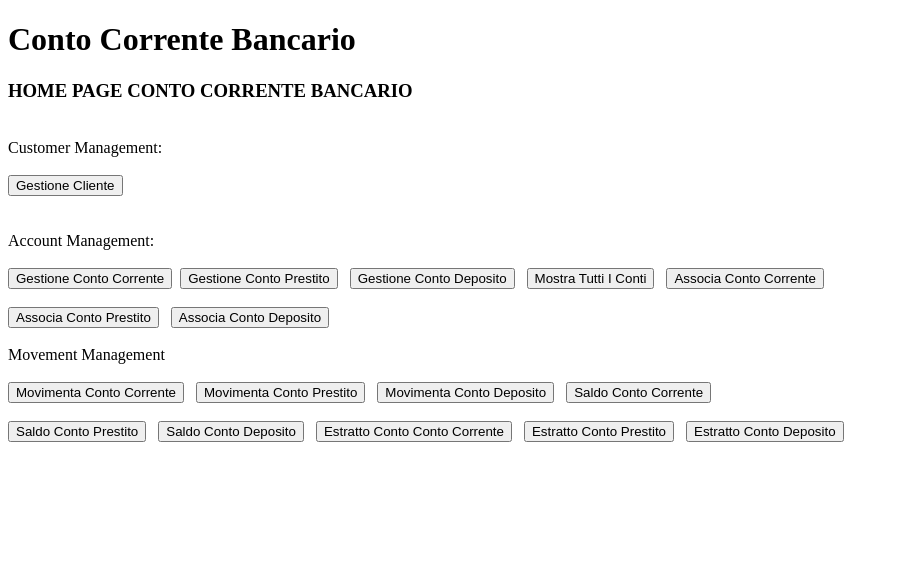
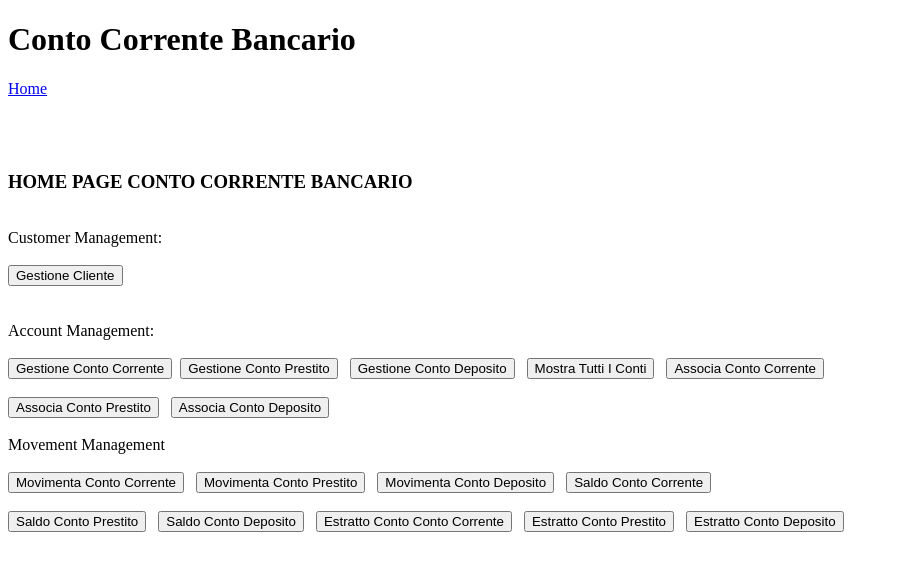
Before and after one commit to luca-lezzerini/conto-corrente-bancario-s, an Angular app in the folder conto-corrente-bancario-s-client/: page /app-home-page in a window 1280 px wide. Shown: the top 570 px of the page, without its empty margins (0-899 px from the left). Built offline with nearby package versions, Linux system fonts and the light colour scheme.

Commit message:
risolto Aggiungere pulsante home su tutte le pagine #47

```diff
--- a/conto-corrente-bancario-s-client/src/app/app.component.css
+++ b/conto-corrente-bancario-s-client/src/app/app.component.css
@@ -0,0 +1,3 @@
+.Home {
+text-align: left;
+}
--- a/conto-corrente-bancario-s-client/src/app/app.component.html
+++ b/conto-corrente-bancario-s-client/src/app/app.component.html
@@ -1,3 +1,6 @@
 <h1>Conto Corrente Bancario</h1>
-
+<div class="Home">
+    <a routerLink='/app-home-page'>Home</a>
+</div>
+<br><br><br>
 <router-outlet></router-outlet>
```
